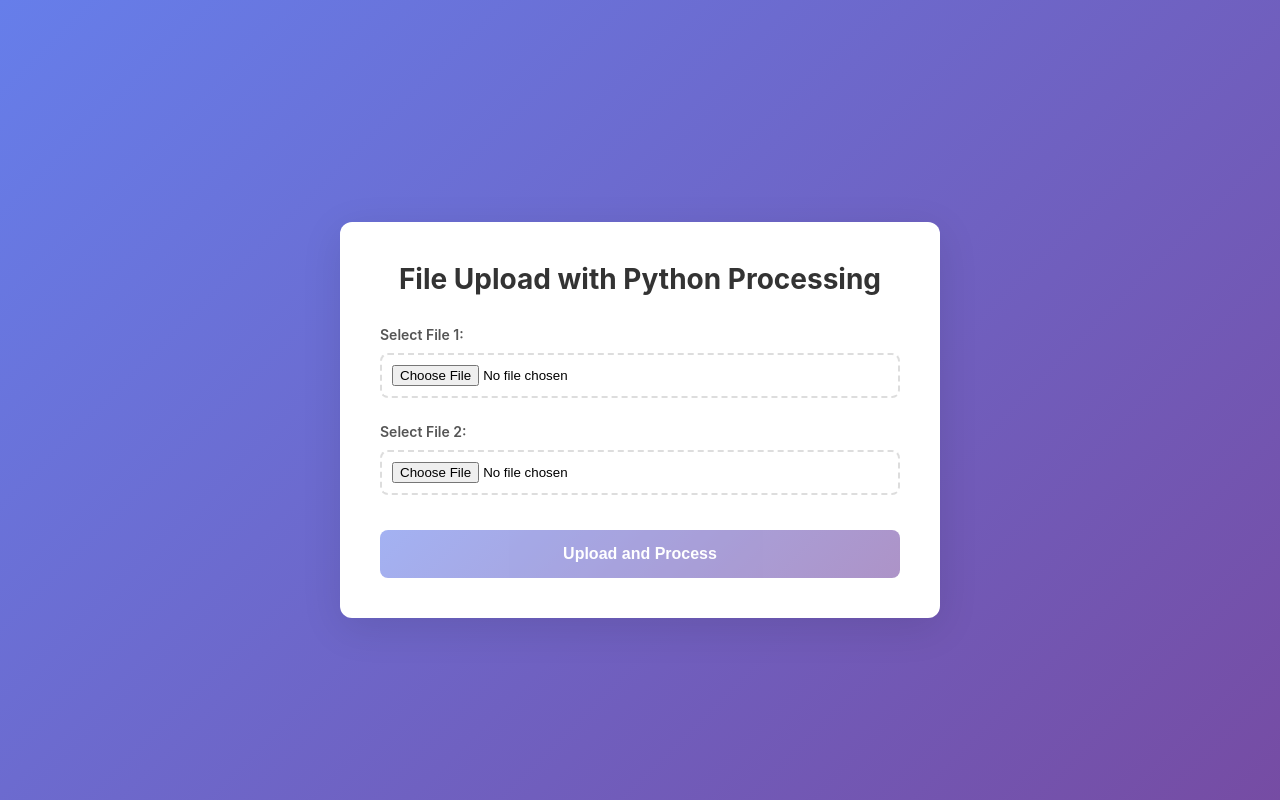
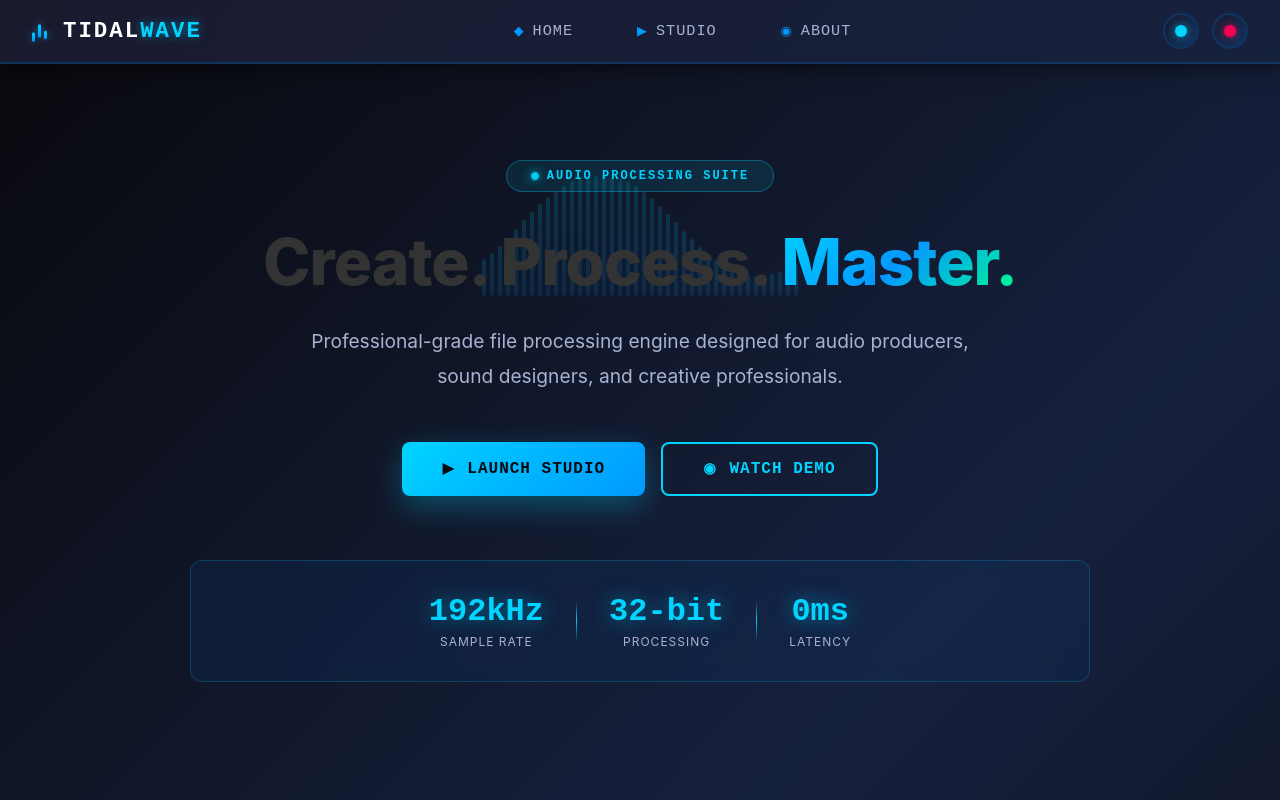
Before and after one commit to aa22222/tidal-wave, a React (Create React App) app in the folder frontend/: page / in a window 1280 px wide. Shown: the top 800 px of the page. Built offline with nearby package versions, Linux system fonts and the light colour scheme.

Commit message:
Edit App.js and styling in App.css

```diff
--- a/frontend/src/App.css
+++ b/frontend/src/App.css
@@ -10,26 +10,25 @@ body {
     sans-serif;
   -webkit-font-smoothing: antialiased;
   -moz-osx-font-smoothing: grayscale;
-  background: linear-gradient(135deg, #667eea 0%, #764ba2 100%);
+  background: #0a0a0f;
   min-height: 100vh;
-  padding: 20px;
+  margin: 0;
+  padding: 0;
 }
 
 .App {
-  display: flex;
-  justify-content: center;
-  align-items: center;
   min-height: 100vh;
 }
 
-.container {
+/* OLD PURPLE VERSION STYLES - COMMENTED OUT */
+/* .container {
   background: white;
   border-radius: 12px;
   padding: 40px;
   box-shadow: 0 10px 40px rgba(0, 0, 0, 0.1);
   max-width: 600px;
   width: 100%;
-}
+} */
 
 h1 {
   color: #333;
--- a/frontend/src/App.js
+++ b/frontend/src/App.js
@@ -1,3 +1,69 @@
+import React from 'react';
+import { BrowserRouter as Router, Routes, Route, Link } from 'react-router-dom';
+import Navbar from './components/Navbar';
+import Landing from './pages/Landing';
+import Studio from './pages/Studio';
+import './App.css';
+
+// NEW APP - Music Editor Theme
+function App() {
+  return (
+    <Router>
+      <div className="App">
+        <Navbar />
+        <Routes>
+          <Route path="/" element={<Landing />} />
+          <Route path="/studio" element={<Studio />} />
+          <Route path="/about" element={<About />} />
+        </Routes>
+      </div>
+    </Router>
+  );
+}
+
+function About() {
+  return (
+    <div style={{
+      background: 'linear-gradient(135deg, #0a0a0f 0%, #16213e 50%, #0a0a0f 100%)',
+      minHeight: 'calc(100vh - 80px)',
+      color: '#fff',
+      display: 'flex',
+      alignItems: 'center',
+      justifyContent: 'center',
+      padding: '4rem 2rem'
+    }}>
+      <div style={{ textAlign: 'center', maxWidth: '600px' }}>
+        <h1 style={{
+          fontSize: '3rem',
+          marginBottom: '1.5rem',
+          fontFamily: 'Courier New, monospace'
+        }}>
+          About <span style={{
+            background: 'linear-gradient(135deg, #00d4ff 0%, #00ff88 100%)',
+            WebkitBackgroundClip: 'text',
+            WebkitTextFillColor: 'transparent',
+            backgroundClip: 'text'
+          }}>TidalWave</span>
+        </h1>
+        <p style={{
+          fontSize: '1.1rem',
+          color: '#a8b2d1',
+          lineHeight: '1.8'
+        }}>
+          Professional music analysis tool. Upload your recording alongside a reference track
+          to receive AI-powered feedback on tempo, pitch, timing, and technique.
+        </p>
+      </div>
+    </div>
+  );
+}
+
+export default App;
+
+/* ========================================
+   ORIGINAL PURPLE GRADIENT VERSION (COMMENTED OUT)
+   ========================================
+
 import React, { useState } from 'react';
 import './App.css';
 
@@ -147,3 +213,5 @@ function App() {
 }
 
 export default App;
+
+======================================== */
```
